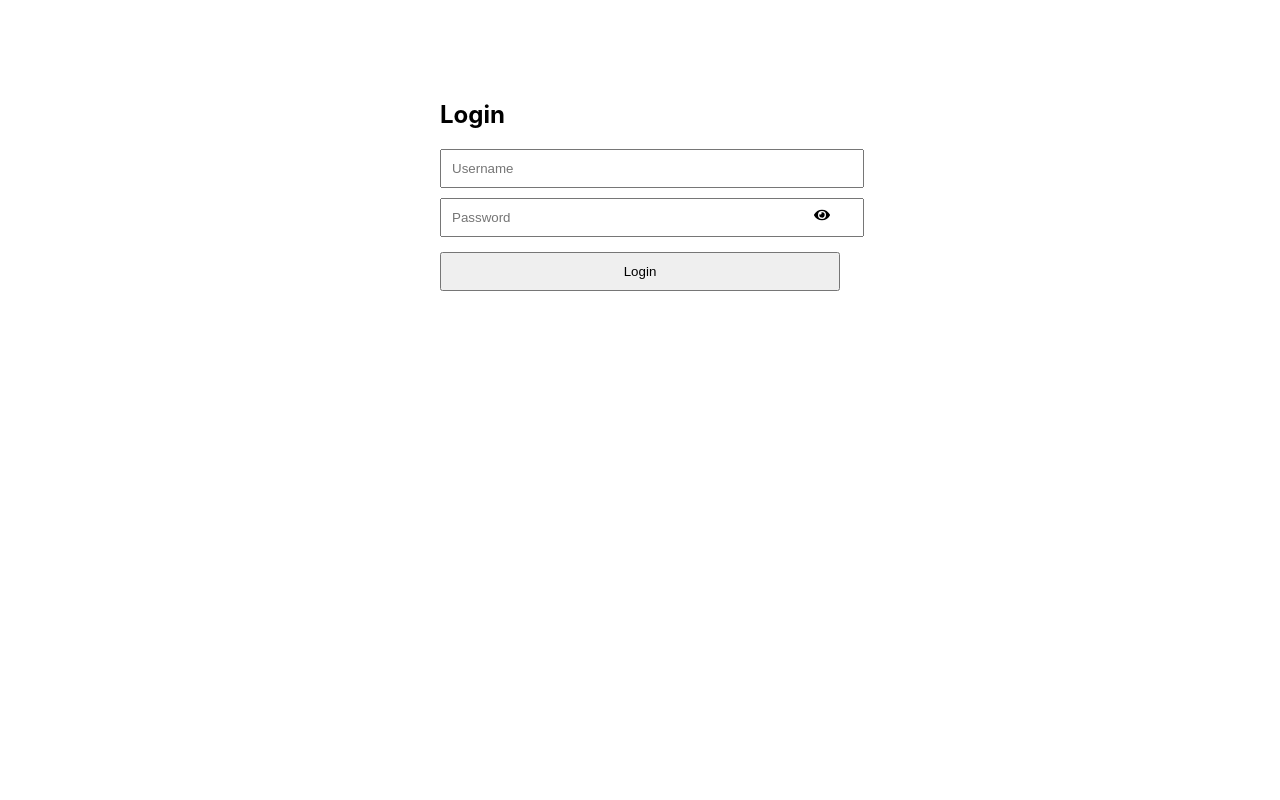
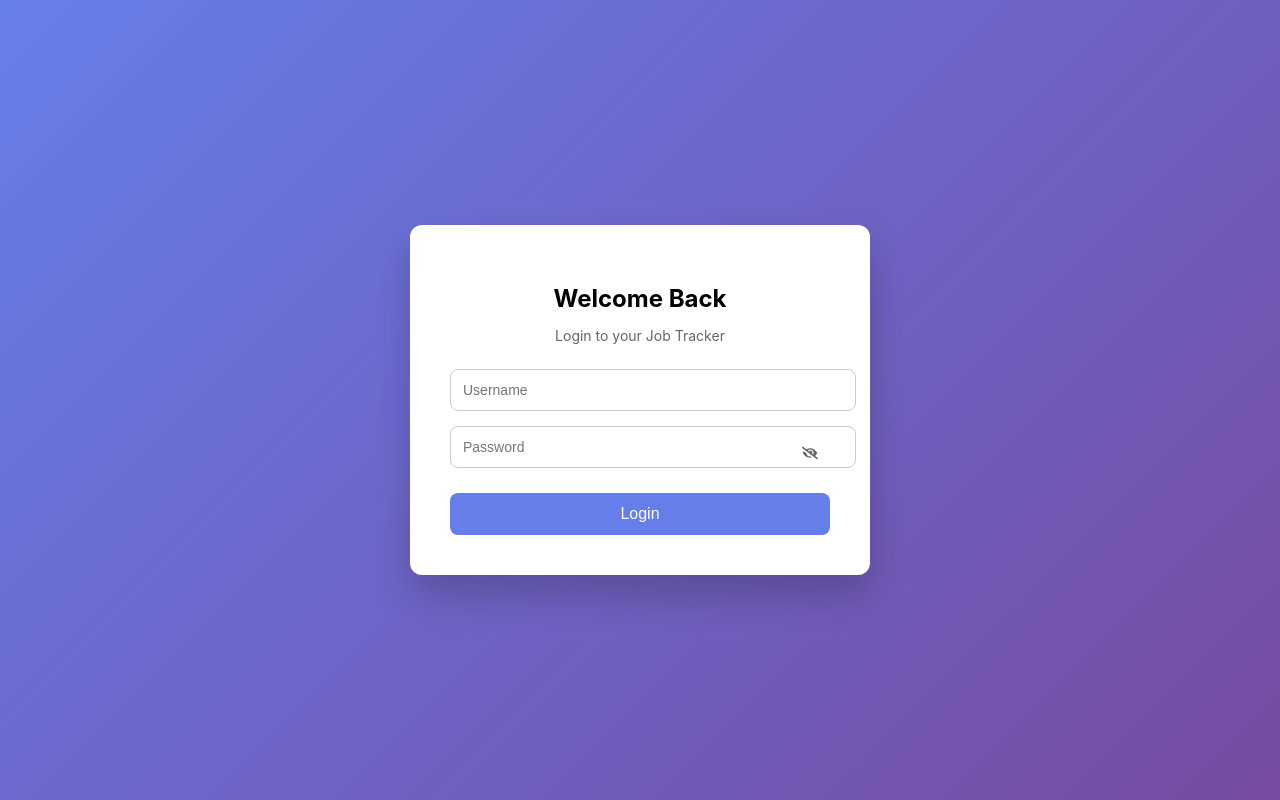
Before and after one commit to sameer9860/Job-Tracker, a React (Create React App) app in the folder job-tracker-frontend/: page / in a window 1280 px wide. Built offline with nearby package versions, Linux system fonts and the light colour scheme.

Commit message:
Fixed:Login page

```diff
--- a/job-tracker-frontend/src/pages/Login.jsx
+++ b/job-tracker-frontend/src/pages/Login.jsx
@@ -7,9 +7,13 @@ function Login() {
   const [password, setPassword] = useState("");
   const [showPassword, setShowPassword] = useState(false);
   const [error, setError] = useState("");
+  const [loading, setLoading] = useState(false);
 
   const handleSubmit = async (e) => {
     e.preventDefault();
+    setLoading(true);
+    setError("");
+
     try {
       const res = await API.post("token/", { username, password });
       localStorage.setItem("access_token", res.data.access);
@@ -17,59 +21,113 @@ function Login() {
       window.location.href = "/dashboard";
     } catch {
       setError("Invalid username or password");
+      setLoading(false);
     }
   };
 
   return (
-    <div style={{ maxWidth: "400px", margin: "100px auto" }}>
-      <h2>Login</h2>
+    <div style={styles.container}>
+      <div style={styles.card}>
+        <h2 style={styles.title}>Welcome Back </h2>
+        <p style={styles.subtitle}>Login to your Job Tracker</p>
 
-      {error && <p style={{ color: "red" }}>{error}</p>}
+        {error && <p style={styles.error}>{error}</p>}
 
         <form onSubmit={handleSubmit}>
           <input
+            style={styles.input}
             placeholder="Username"
             value={username}
             onChange={(e) => setUsername(e.target.value)}
-          style={{ width: "100%", padding: "10px", marginBottom: "10px" }}
           />
 
-        <div style={{ position: "relative" }}>
+          <div style={styles.passwordWrapper}>
             <input
+              style={styles.input}
               type={showPassword ? "text" : "password"}
               placeholder="Password"
               value={password}
               onChange={(e) => setPassword(e.target.value)}
-            style={{ width: "100%", padding: "10px" }}
             />
 
             <span
+              style={styles.eye}
               onClick={() => setShowPassword(!showPassword)}
-            style={{
-              position: "absolute",
-              right: "10px",
-              top: "50%",
-              transform: "translateY(-50%)",
-              cursor: "pointer",
-            }}
             >
-            {showPassword ? <FaEyeSlash /> : <FaEye />}
+              {showPassword ? <FaEye /> : <FaEyeSlash />}
             </span>
           </div>
 
-        <button
-          type="submit"
-          style={{
-            marginTop: "15px",
-            width: "100%",
-            padding: "10px",
-          }}
-        >
-          Login
+          <button style={styles.button} disabled={loading}>
+            {loading ? "Logging in..." : "Login"}
           </button>
         </form>
+      </div>
     </div>
   );
 }
 
 export default Login;
+
+const styles = {
+  container: {
+    height: "100vh",
+    display: "flex",
+    justifyContent: "center",
+    alignItems: "center",
+    background: "linear-gradient(135deg, #667eea, #764ba2)",
+  },
+  card: {
+    background: "#fff",
+    padding: "40px",
+    borderRadius: "12px",
+    width: "100%",
+    maxWidth: "380px",
+    boxShadow: "0 20px 40px rgba(0,0,0,0.2)",
+  },
+  title: {
+    marginBottom: "5px",
+    textAlign: "center",
+  },
+  subtitle: {
+    marginBottom: "25px",
+    textAlign: "center",
+    color: "#666",
+    fontSize: "14px",
+  },
+  error: {
+    color: "red",
+    marginBottom: "15px",
+    textAlign: "center",
+  },
+  input: {
+    width: "100%",
+    padding: "12px",
+    marginBottom: "15px",
+    borderRadius: "8px",
+    border: "1px solid #ccc",
+    fontSize: "14px",
+  },
+  passwordWrapper: {
+    position: "relative",
+  },
+  eye: {
+    position: "absolute",
+    right: "12px",
+    top: "50%",
+    transform: "translateY(-50%)",
+    cursor: "pointer",
+    color: "#666",
+  },
+  button: {
+    width: "100%",
+    padding: "12px",
+    borderRadius: "8px",
+    border: "none",
+    background: "#667eea",
+    color: "#fff",
+    fontSize: "16px",
+    cursor: "pointer",
+    marginTop: "10px",
+  },
+};
--- a/package.json
+++ b/package.json
@@ -1,5 +1,6 @@
 {
   "dependencies": {
+    "@hello-pangea/dnd": "^18.0.1",
     "react-icons": "^5.5.0"
   }
 }
```
Also changed, not shown: job-tracker-frontend/src/index.css (line endings or trailing spaces), 1 other file (tests, documents, lock files or other folders). Lines whose indentation alone changed are shown as unchanged.
